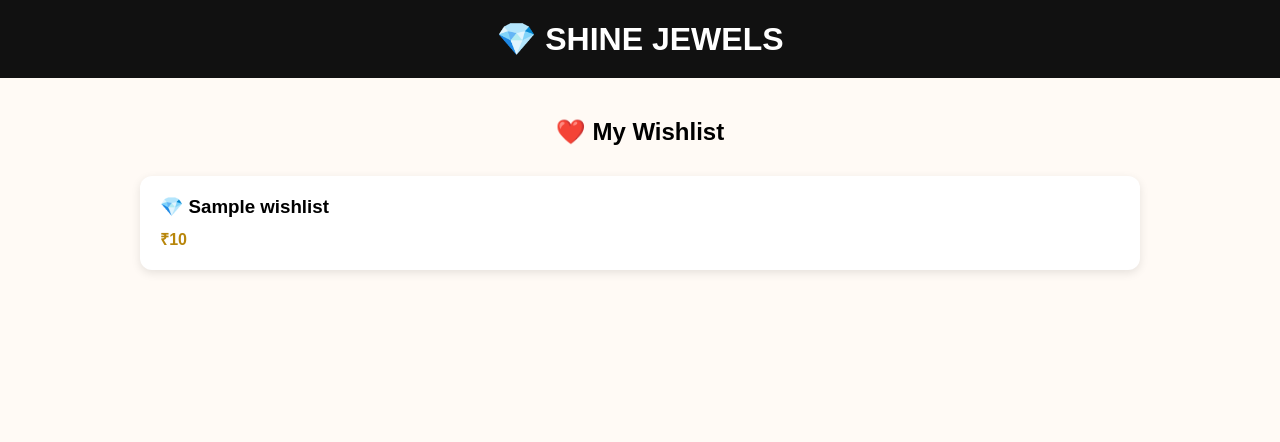
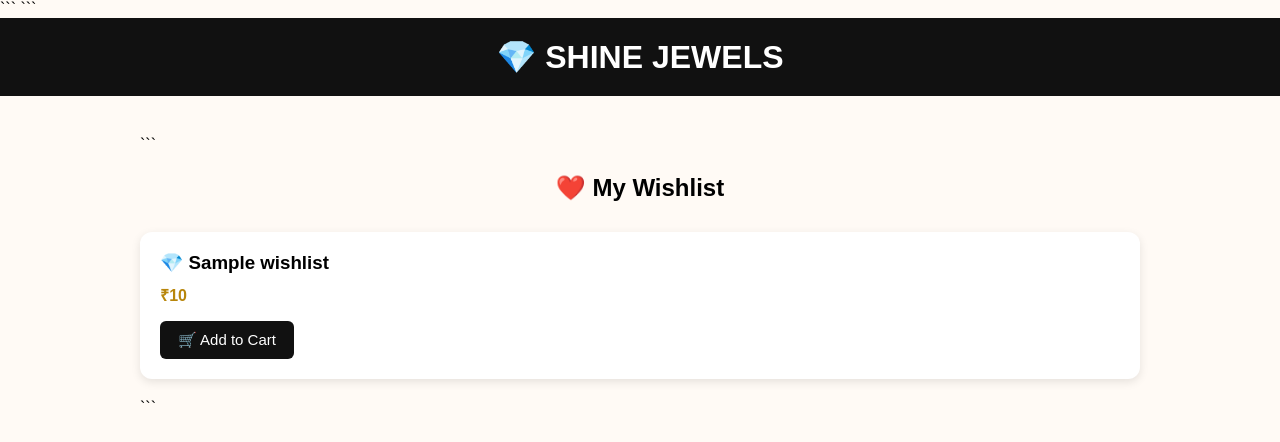
Before and after one commit to kumarsandeep198999-gif/shine-jewels, a Flask app: page /wishlist in a window 1280 px wide. Shown: the top 442 px of the page. Run offline with Flask 3, Linux system fonts and the light colour scheme; a user stored in the database is signed in; tables that the repository leaves empty hold one stand-in row (values such as "Sample post"); a database or web service that is not in the repository returns one stand-in record (values such as "Sample title"); some libraries are stand-ins or nearby versions.

Commit message:
Add wishlist cart button

````diff
--- a/templates/wishlist.html
+++ b/templates/wishlist.html
@@ -1,9 +1,11 @@
 <!DOCTYPE html>
+
 <html lang="en">
 <head>
     <meta charset="UTF-8">
     <meta name="viewport" content="width=device-width, initial-scale=1.0">
 
+```
 <title>My Wishlist - SHINE JEWELS</title>
 
 <style>
@@ -53,6 +55,21 @@
     .price {
         font-weight: bold;
         color: #b8860b;
+        margin-bottom: 15px;
+    }
+
+    .cart-button {
+        background: #111;
+        color: white;
+        border: none;
+        padding: 10px 18px;
+        border-radius: 6px;
+        cursor: pointer;
+        font-size: 15px;
+    }
+
+    .cart-button:hover {
+        background: #b8860b;
     }
 
     .empty {
@@ -72,6 +89,8 @@
         border-radius: 6px;
     }
 </style>
+```
+
 </head>
 
 <body>
@@ -82,6 +101,7 @@
 
 <div class="container">
 
+```
 <h2>❤️ My Wishlist</h2>
 
 {% if items %}
@@ -97,6 +117,15 @@
             <div class="price">
                 ₹{{ item[2] }}
             </div>
+
+            <form method="POST" action="{{ url_for('add_to_cart') }}">
+                <input type="hidden" name="product_name" value="{{ item[1] }}">
+                <input type="hidden" name="price" value="{{ item[2] }}">
+
+                <button type="submit" class="cart-button">
+                    🛒 Add to Cart
+                </button>
+            </form>
 
         </div>
 
@@ -119,6 +148,7 @@
     </div>
 
 {% endif %}
+```
 
 </div>
 
````
Lines whose indentation alone changed are shown as unchanged.
